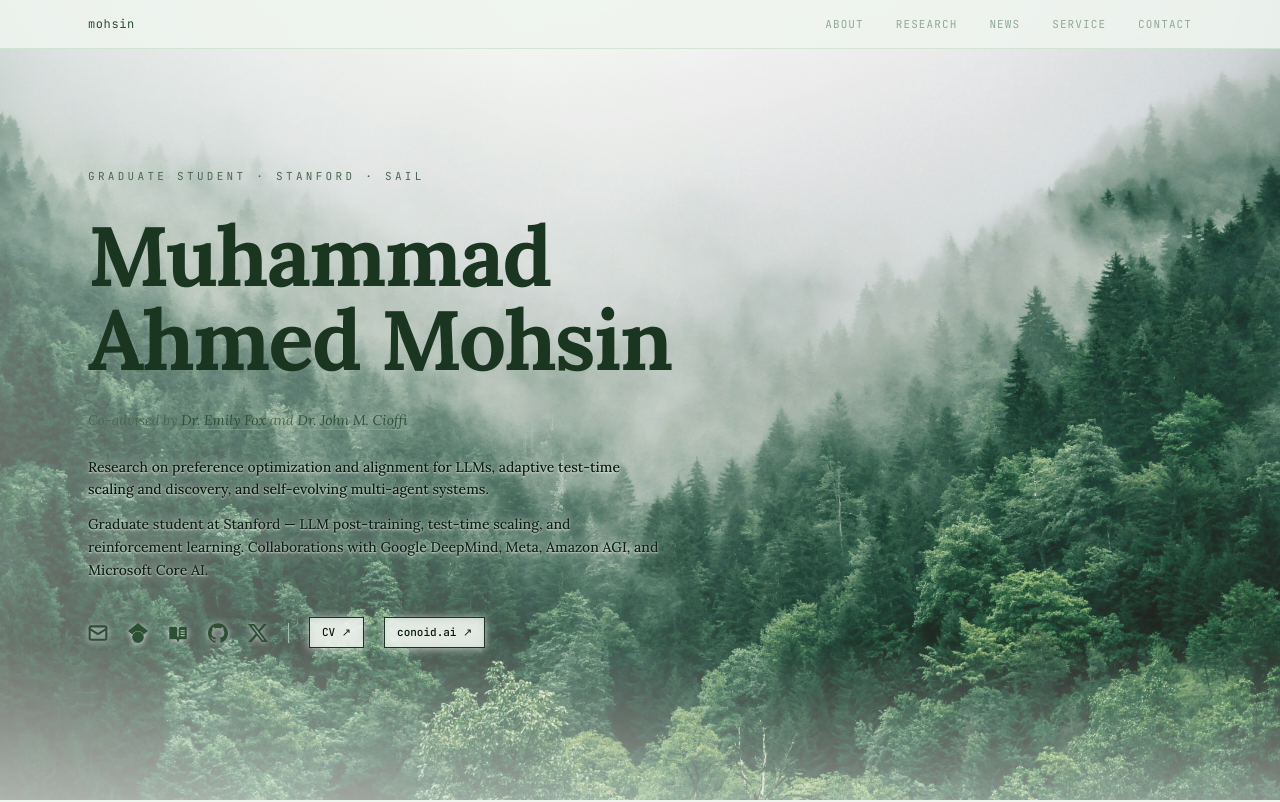
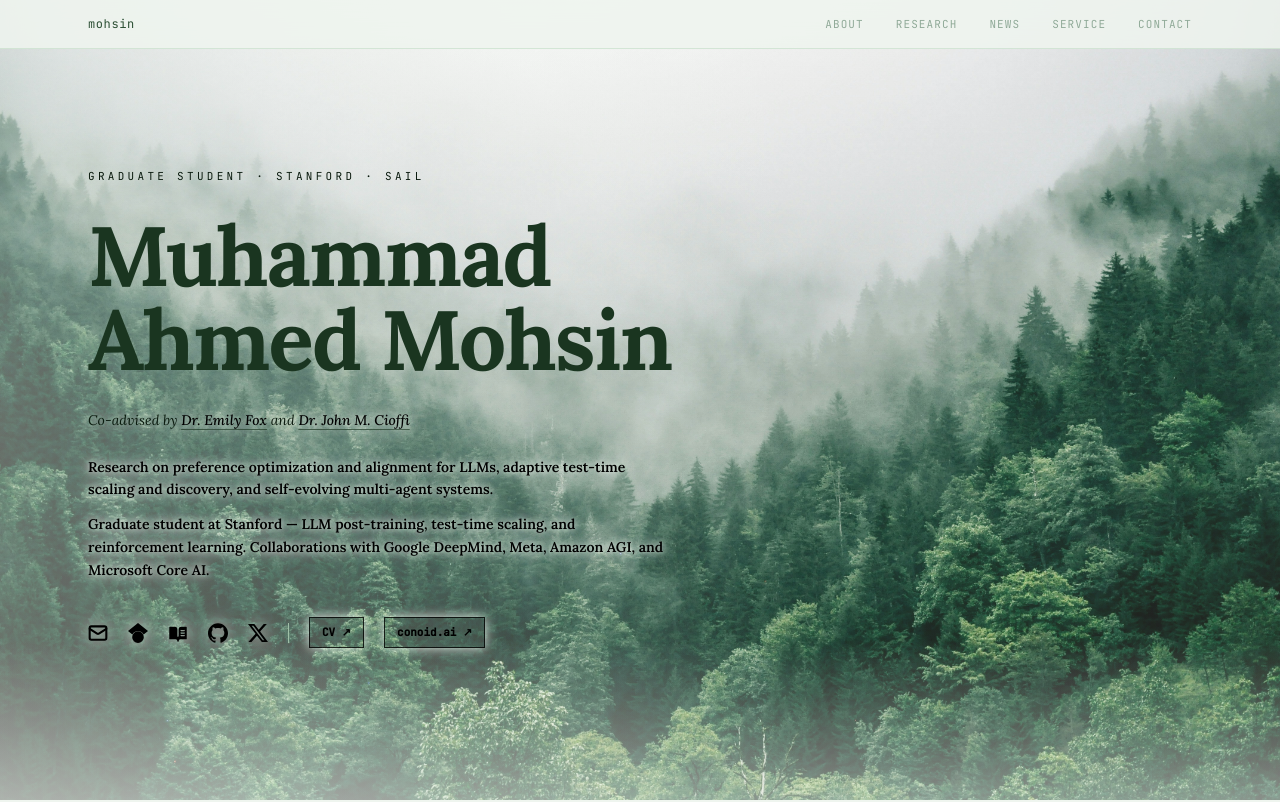
Before and after one commit to ahmd-mohsin/ahmd-mohsin.github.io, a Next.js app: page / in a window 1280 px wide. Shown: the top 802 px of the page. Built offline with nearby package versions, Linux system fonts and the light colour scheme.

Commit message:
[minor] Made the website darker

```diff
--- a/src/components/HeroSection.tsx
+++ b/src/components/HeroSection.tsx
@@ -45,7 +45,7 @@ export function HeroSection() {
               initial={{ opacity: 0, y: 10 }}
               animate={{ opacity: 1, y: 0 }}
               transition={{ duration: 0.6 }}
-              className="font-mono text-[11px] uppercase tracking-[0.3em] text-[#4a6852] mb-7"
+              className="font-mono text-[11px] uppercase tracking-[0.3em] text-[#0a1a0e] mb-7 [text-shadow:0_0_10px_rgba(238,244,238,0.95)]"
             >
               Graduate Student · Stanford · SAIL
             </motion.p>
@@ -65,14 +65,14 @@ export function HeroSection() {
               initial={{ opacity: 0, y: 10 }}
               animate={{ opacity: 1, y: 0 }}
               transition={{ delay: 0.16, duration: 0.55 }}
-              className="italic text-sm text-[#4a6852] leading-relaxed max-w-xl mb-6"
+              className="italic text-sm text-[#0a1a0e] leading-relaxed max-w-xl mb-6 [text-shadow:0_0_10px_rgba(238,244,238,0.95)]"
             >
               Co-advised by{" "}
               <a
                 href="https://statistics.stanford.edu/people/emily-b-fox"
                 target="_blank"
                 rel="noopener noreferrer"
-                className="text-[#2d5035] hover:text-[#1a3520] transition-colors underline underline-offset-4 decoration-[#90aa98]/60"
+                className="text-[#000000] hover:text-[#0a1a0e] transition-colors underline underline-offset-4 decoration-[#1a3520]/70 font-medium"
               >
                 Dr. Emily Fox
               </a>{" "}
@@ -81,7 +81,7 @@ export function HeroSection() {
                 href="https://cioffi-group.stanford.edu/"
                 target="_blank"
                 rel="noopener noreferrer"
-                className="text-[#2d5035] hover:text-[#1a3520] transition-colors underline underline-offset-4 decoration-[#90aa98]/60"
+                className="text-[#000000] hover:text-[#0a1a0e] transition-colors underline underline-offset-4 decoration-[#1a3520]/70 font-medium"
               >
                 Dr. John M. Cioffi
               </a>
@@ -94,12 +94,12 @@ export function HeroSection() {
               transition={{ delay: 0.22, duration: 0.55 }}
               className="space-y-3 max-w-xl"
             >
-              <p className="text-sm font-medium leading-relaxed text-[#0a1a0e] [text-shadow:0_0_12px_rgba(238,244,238,0.95),0_1px_2px_rgba(238,244,238,0.9)]">
+              <p className="text-sm font-semibold leading-relaxed text-black [text-shadow:0_0_14px_rgba(238,244,238,1),0_0_6px_rgba(238,244,238,1)]">
                 Research on preference optimization and alignment for LLMs,
                 adaptive test-time scaling and discovery, and self-evolving
                 multi-agent systems.
               </p>
-              <p className="text-sm font-medium leading-relaxed text-[#0d1f12] [text-shadow:0_0_12px_rgba(238,244,238,0.95),0_1px_2px_rgba(238,244,238,0.9)]">
+              <p className="text-sm font-semibold leading-relaxed text-black [text-shadow:0_0_14px_rgba(238,244,238,1),0_0_6px_rgba(238,244,238,1)]">
                 Graduate student at Stanford — LLM post-training, test-time
                 scaling, and reinforcement learning. Collaborations with Google
                 DeepMind, Meta, Amazon AGI, and Microsoft Core AI.
@@ -127,7 +127,7 @@ export function HeroSection() {
                   rel={item.external ? "noopener noreferrer" : undefined}
                   title={item.label}
                   aria-label={item.label}
-                  className="text-[#2d5035] hover:text-[#1a3520] transition-colors duration-200 drop-shadow-[0_1px_3px_rgba(238,244,238,0.9)]"
+                  className="text-black hover:text-[#0a1a0e] transition-colors duration-200 drop-shadow-[0_0_8px_rgba(238,244,238,1)]"
                 >
                   {item.icon}
                 </a>
@@ -139,7 +139,7 @@ export function HeroSection() {
                 href="/Masters.pdf"
                 target="_blank"
                 rel="noopener noreferrer"
-                className="font-mono text-[11px] font-medium text-[#0a1a0e] hover:text-[#0d1f12] transition-colors border border-[#1a3520] hover:border-[#0a1a0e] bg-[#eef4ee]/75 px-3 py-1.5 drop-shadow-[0_1px_4px_rgba(238,244,238,0.95)]"
+                className="font-mono text-[11px] font-semibold text-black hover:text-[#0a1a0e] transition-colors border border-black/80 hover:border-black bg-[#eef4ee]/92 px-3 py-1.5 shadow-[0_0_12px_rgba(238,244,238,0.95)]"
               >
                 CV ↗
               </a>
@@ -148,7 +148,7 @@ export function HeroSection() {
                 href="https://conoid.ai/"
                 target="_blank"
                 rel="noopener noreferrer"
-                className="font-mono text-[11px] font-medium text-[#0a1a0e] hover:text-[#0d1f12] transition-colors border border-[#1a3520] hover:border-[#0a1a0e] bg-[#eef4ee]/75 px-3 py-1.5 drop-shadow-[0_1px_4px_rgba(238,244,238,0.95)]"
+                className="font-mono text-[11px] font-semibold text-black hover:text-[#0a1a0e] transition-colors border border-black/80 hover:border-black bg-[#eef4ee]/92 px-3 py-1.5 shadow-[0_0_12px_rgba(238,244,238,0.95)]"
               >
                 conoid.ai ↗
               </a>
```
